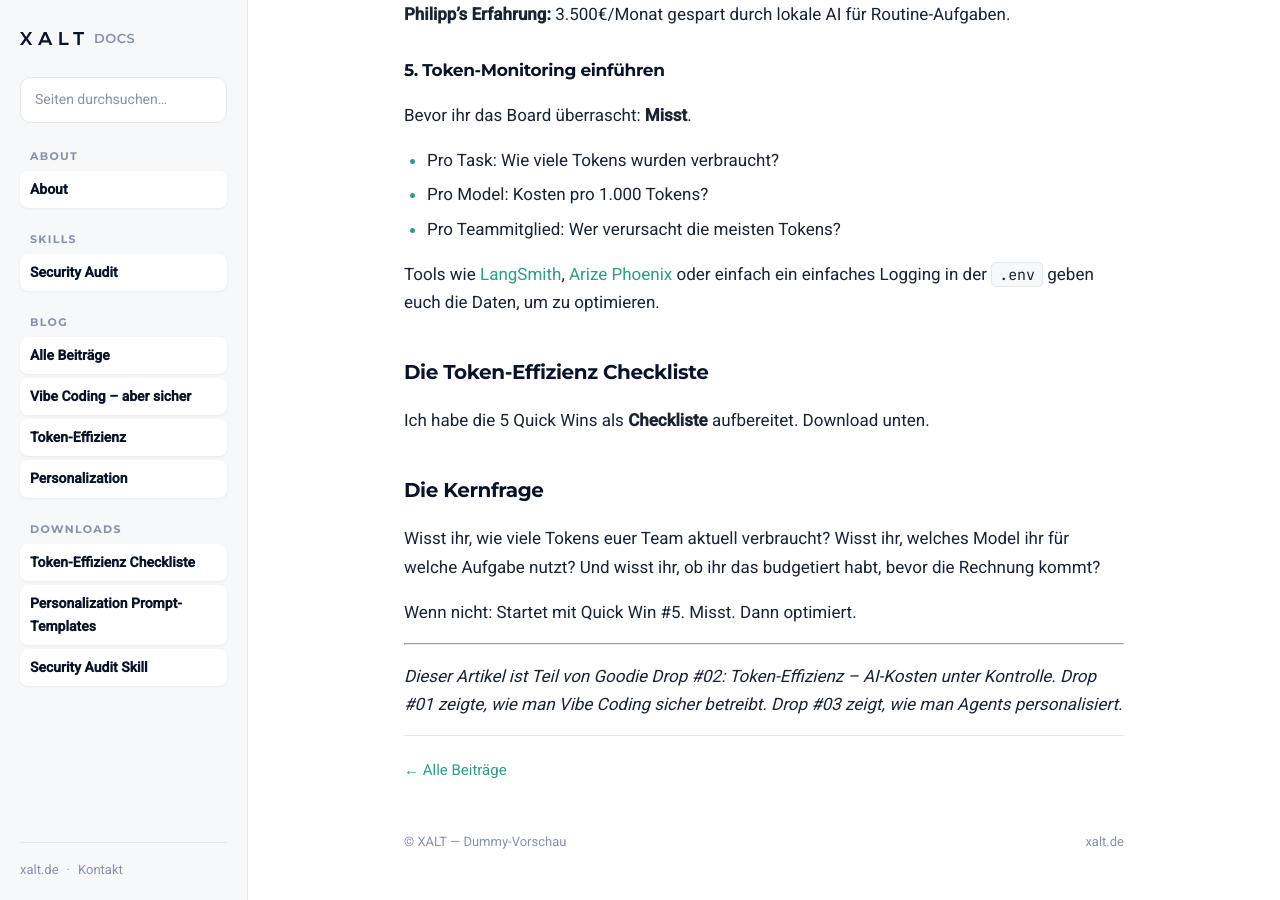
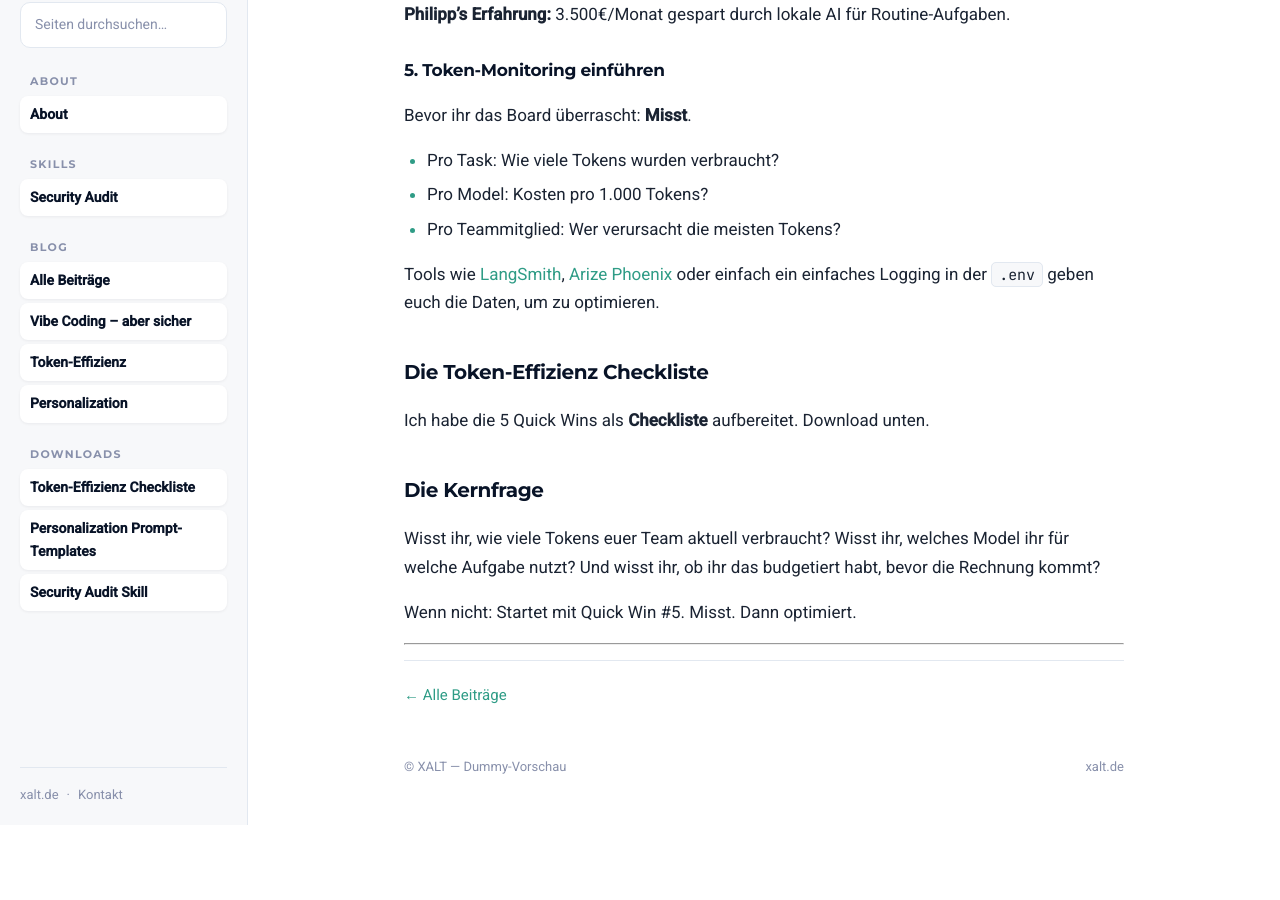
Before and after one commit to Enterprise-AI-Circle/agent-skills, a Jekyll site: the page built from _posts/2026-06-10-token-effizienz.md, in a window 1280 px wide and 900 px high, scrolled down 2286 px. Built offline with Jekyll 4.4.1, drawn with Linux system fonts in a browser that asks for light colours; after the commit the page ends 3111 px from its top, so only the background shows below that.

Commit message:
remove: interner Goodie-Drop-Tracking-Vermerk am Ende des Blog-Artikels

```diff
--- a/_posts/2026-06-10-token-effizienz.md
+++ b/_posts/2026-06-10-token-effizienz.md
@@ -94,6 +94,3 @@ Wisst ihr, wie viele Tokens euer Team aktuell verbraucht? Wisst ihr, welches Mod
 Wenn nicht: Startet mit Quick Win #5. Misst. Dann optimiert.
 
 ---
-
-*Dieser Artikel ist Teil von Goodie Drop #02: Token-Effizienz – AI-Kosten unter Kontrolle.
-Drop #01 zeigte, wie man Vibe Coding sicher betreibt. Drop #03 zeigt, wie man Agents personalisiert.*
```
